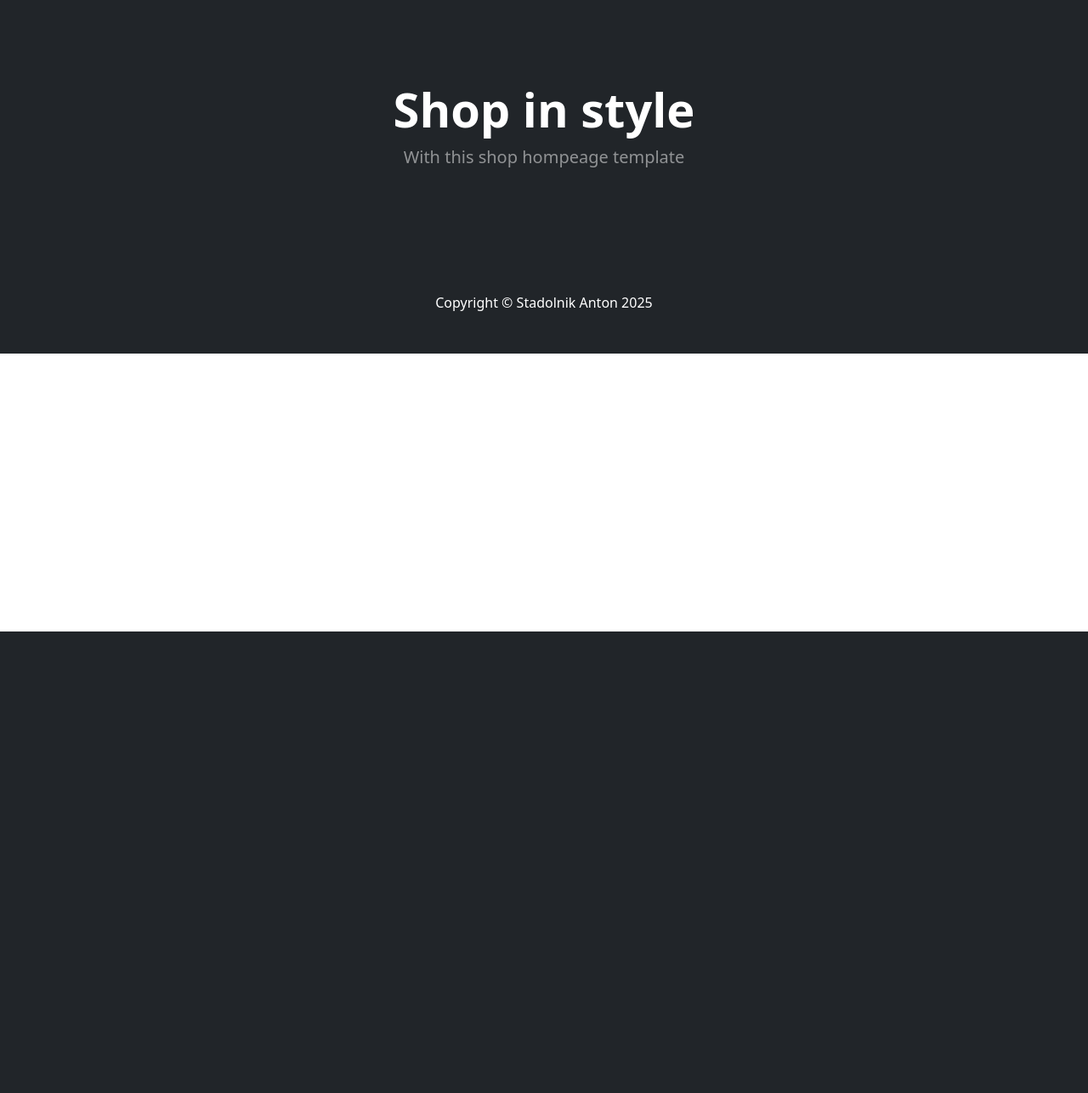
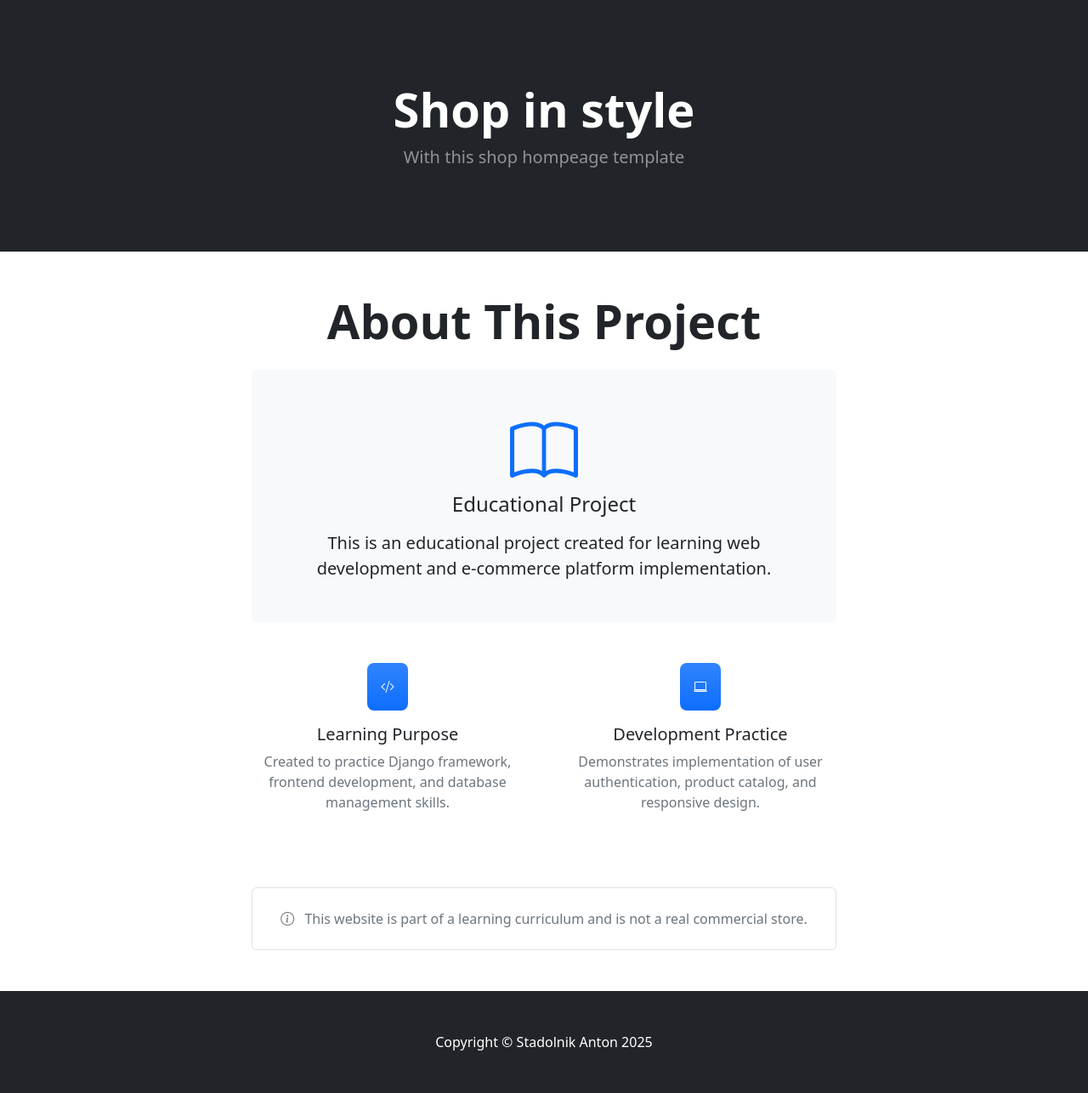
Before and after one commit to stadolnikanton/online-store, a Django app: page /about/ in a window 1280 px wide. Shown: the part 57-1343 px from the top of the page at 85% size. Before the commit the page ends 800 px from the top, so only its background shows below. Run offline with Django 5.2, Linux system fonts and the light colour scheme; some libraries are stand-ins or nearby versions.

Commit message:
Верска about страницы

```diff
--- a/templates/pages/about.html
+++ b/templates/pages/about.html
@@ -1 +1,56 @@
 {% extends 'base.html' %}
+
+{% block title %}About - Store{% endblock %}
+
+{% block content %}
+<!-- About Section-->
+<section class="py-5">
+    <div class="container px-4 px-lg-5">
+        <div class="row justify-content-center">
+            <div class="col-lg-8 text-center">
+                <h2 class="display-4 fw-bolder mb-4">About This Project</h2>
+                <div class="card border-0 bg-light mb-5">
+                    <div class="card-body p-5">
+                        <i class="bi bi-book display-1 text-primary mb-4"></i>
+                        <h4 class="card-title mb-3">Educational Project</h4>
+                        <p class="card-text lead">
+                            This is an educational project created for learning web development
+                            and e-commerce platform implementation.
+                        </p>
+                    </div>
+                </div>
+
+                <div class="row gx-4 gx-lg-5 mt-3">
+                    <div class="col-md-6 mb-4">
+                        <div class="feature bg-primary bg-gradient text-white rounded-3 mb-3 p-3 d-inline-block">
+                            <i class="bi bi-code-slash"></i>
+                        </div>
+                        <h5>Learning Purpose</h5>
+                        <p class="text-muted">
+                            Created to practice Django framework, frontend development,
+                            and database management skills.
+                        </p>
+                    </div>
+                    <div class="col-md-6 mb-4">
+                        <div class="feature bg-primary bg-gradient text-white rounded-3 mb-3 p-3 d-inline-block">
+                            <i class="bi bi-laptop"></i>
+                        </div>
+                        <h5>Development Practice</h5>
+                        <p class="text-muted">
+                            Demonstrates implementation of user authentication,
+                            product catalog, and responsive design.
+                        </p>
+                    </div>
+                </div>
+
+                <div class="mt-5 p-4 border rounded">
+                    <p class="mb-0 text-muted">
+                        <i class="bi bi-info-circle me-2"></i>
+                        This website is part of a learning curriculum and is not a real commercial store.
+                    </p>
+                </div>
+            </div>
+        </div>
+    </div>
+</section>
+{% endblock %}
```
